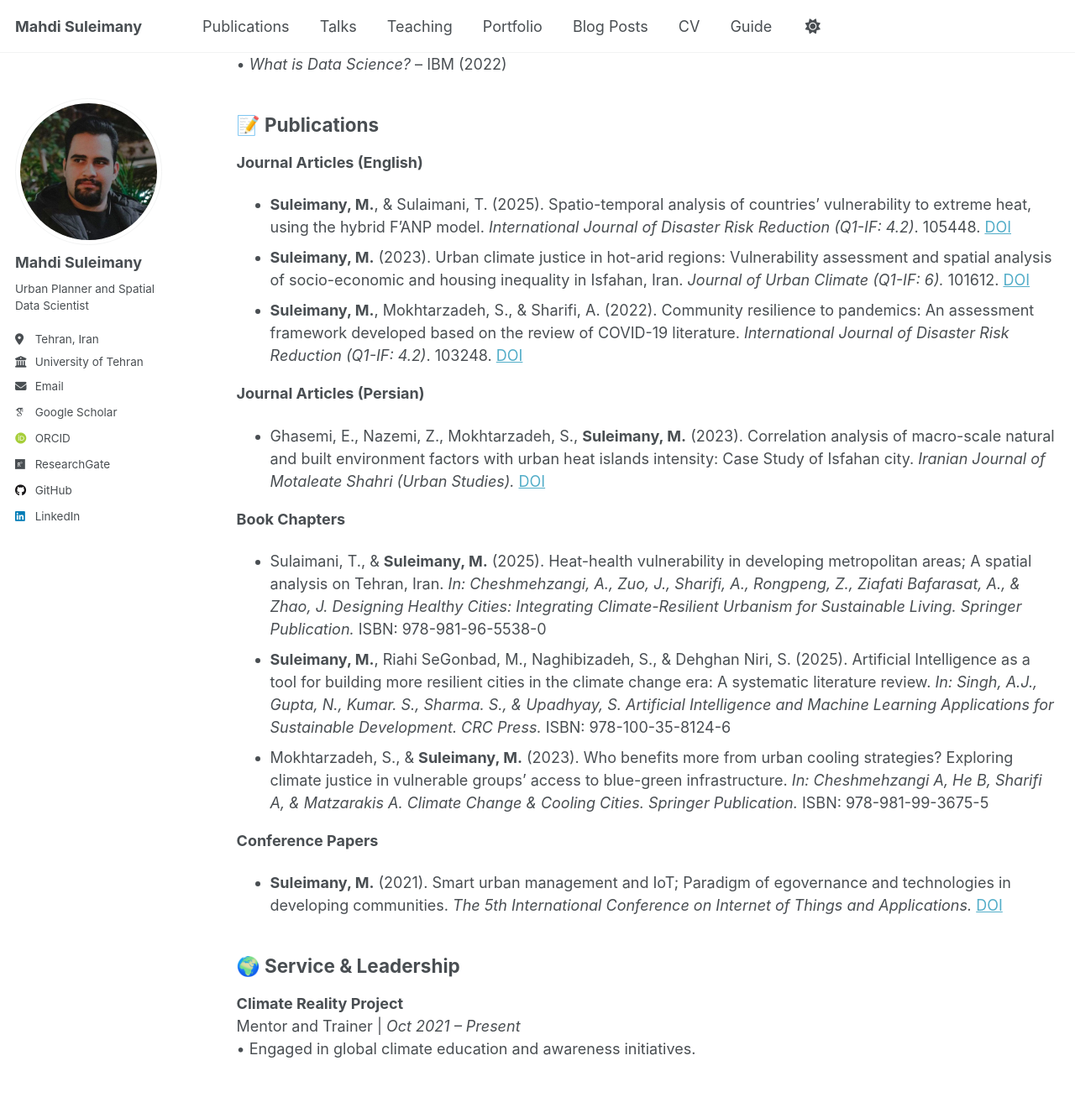
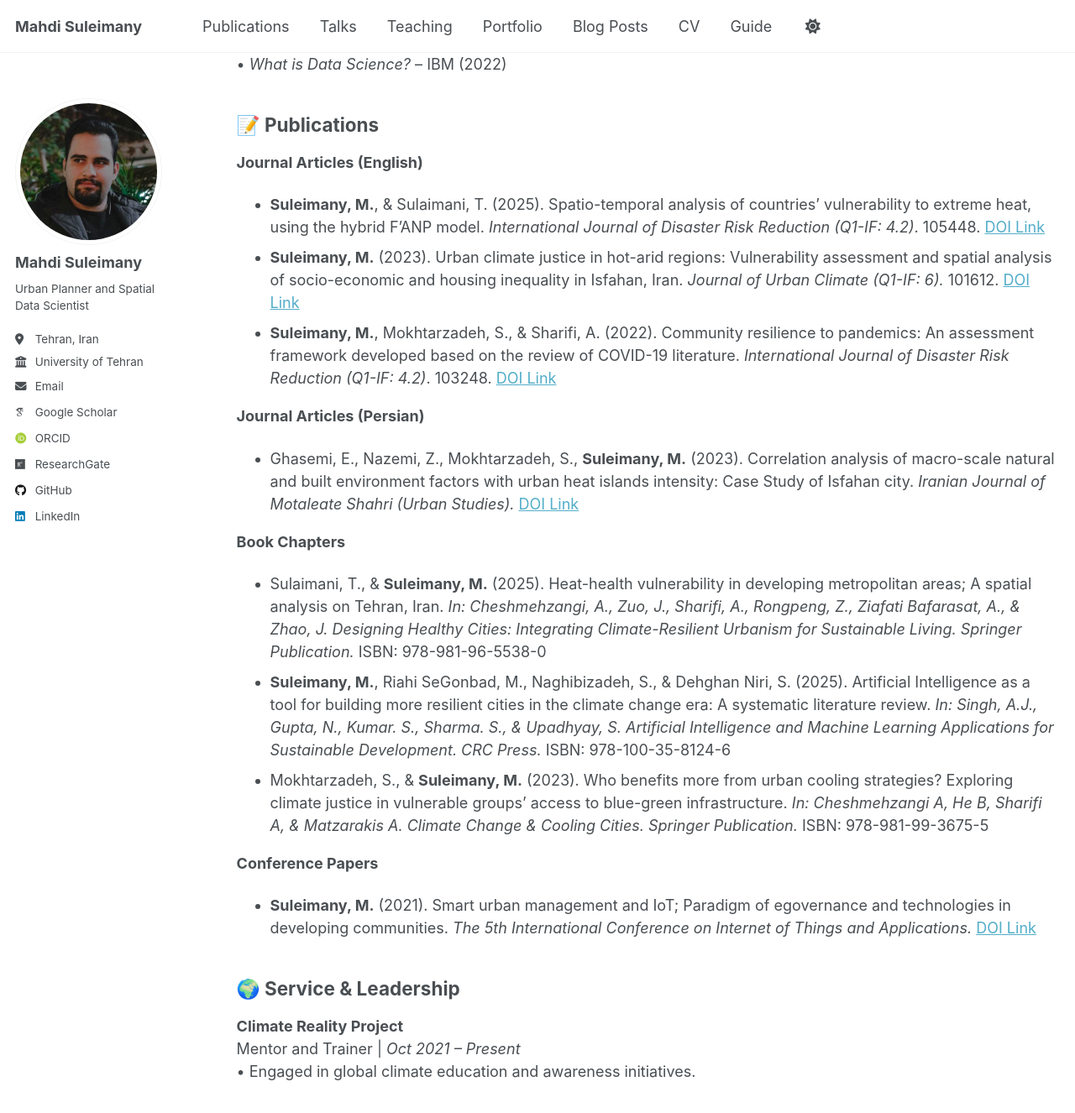
Before and after one commit to mo-soleimani/mo-soleimani.github.io, a Jekyll site: the page built from _pages/cv.md, in a window 1280 px wide and 1400 px high, scrolled down 1659 px. Shown: the top 1326 px of the window at 84% size. Built offline with Jekyll 4.4.1, drawn with Linux system fonts in a browser that asks for light colours; some web fonts are replaced.

Commit message:
update cv.md

```diff
--- a/_pages/cv.md
+++ b/_pages/cv.md
@@ -75,12 +75,12 @@
 ## 📝 Publications
 
 **Journal Articles (English)**
-- **Suleimany, M.**, & Sulaimani, T. (2025). Spatio-temporal analysis of countries’ vulnerability to extreme heat, using the hybrid F’ANP model. *International Journal of Disaster Risk Reduction (Q1-IF: 4.2)*. 105448. [DOI](https://doi.org/10.1016/j.ijdrr.2025.105448)
-- **Suleimany, M.** (2023). Urban climate justice in hot-arid regions: Vulnerability assessment and spatial analysis of socio-economic and housing inequality in Isfahan, Iran. *Journal of Urban Climate (Q1-IF: 6).* 101612. [DOI](https://doi.org/10.1016/j.uclim.2023.101612)
-- **Suleimany, M.**, Mokhtarzadeh, S., & Sharifi, A. (2022). Community resilience to pandemics: An assessment framework developed based on the review of COVID-19 literature. *International Journal of Disaster Risk Reduction (Q1-IF: 4.2)*. 103248. [DOI](https://doi.org/10.1016/j.ijdrr.2022.103248)
+- **Suleimany, M.**, & Sulaimani, T. (2025). Spatio-temporal analysis of countries’ vulnerability to extreme heat, using the hybrid F’ANP model. *International Journal of Disaster Risk Reduction (Q1-IF: 4.2)*. 105448. [DOI Link](https://doi.org/10.1016/j.ijdrr.2025.105448)
+- **Suleimany, M.** (2023). Urban climate justice in hot-arid regions: Vulnerability assessment and spatial analysis of socio-economic and housing inequality in Isfahan, Iran. *Journal of Urban Climate (Q1-IF: 6).* 101612. [DOI Link](https://doi.org/10.1016/j.uclim.2023.101612)
+- **Suleimany, M.**, Mokhtarzadeh, S., & Sharifi, A. (2022). Community resilience to pandemics: An assessment framework developed based on the review of COVID-19 literature. *International Journal of Disaster Risk Reduction (Q1-IF: 4.2)*. 103248. [DOI Link](https://doi.org/10.1016/j.ijdrr.2022.103248)
 
 **Journal Articles (Persian)**
-- Ghasemi, E., Nazemi, Z., Mokhtarzadeh, S., **Suleimany, M.** (2023). Correlation analysis of macro-scale natural and built environment factors with urban heat islands intensity: Case Study of Isfahan city. *Iranian Journal of Motaleate Shahri (Urban Studies).* [DOI](https://doi.org/10.22034/urbs.2023.62764)
+- Ghasemi, E., Nazemi, Z., Mokhtarzadeh, S., **Suleimany, M.** (2023). Correlation analysis of macro-scale natural and built environment factors with urban heat islands intensity: Case Study of Isfahan city. *Iranian Journal of Motaleate Shahri (Urban Studies).* [DOI Link](https://doi.org/10.22034/urbs.2023.62764)
 
 **Book Chapters**
 - Sulaimani, T., & **Suleimany, M.** (2025). Heat-health vulnerability in developing metropolitan areas; A spatial analysis on Tehran, Iran. *In: Cheshmehzangi, A., Zuo, J., Sharifi, A., Rongpeng, Z., Ziafati Bafarasat, A., & Zhao, J. Designing Healthy Cities: Integrating Climate-Resilient Urbanism for Sustainable Living. Springer Publication.* ISBN: 978-981-96-5538-0
@@ -88,7 +88,7 @@
 - Mokhtarzadeh, S., & **Suleimany, M.** (2023). Who benefits more from urban cooling strategies? Exploring climate justice in vulnerable groups’ access to blue-green infrastructure. *In: Cheshmehzangi A, He B, Sharifi A, & Matzarakis A. Climate Change & Cooling Cities. Springer Publication.* ISBN: 978-981-99-3675-5
 
 **Conference Papers**
-- **Suleimany, M.** (2021). Smart urban management and IoT; Paradigm of egovernance and technologies in developing communities. *The 5th International Conference on Internet of Things and Applications.* [DOI](https://doi.org/10.1109/IoT52625.2021.9469713)
+- **Suleimany, M.** (2021). Smart urban management and IoT; Paradigm of egovernance and technologies in developing communities. *The 5th International Conference on Internet of Things and Applications.* [DOI Link](https://doi.org/10.1109/IoT52625.2021.9469713)
 
 
 ## 🌍 Service & Leadership
```
